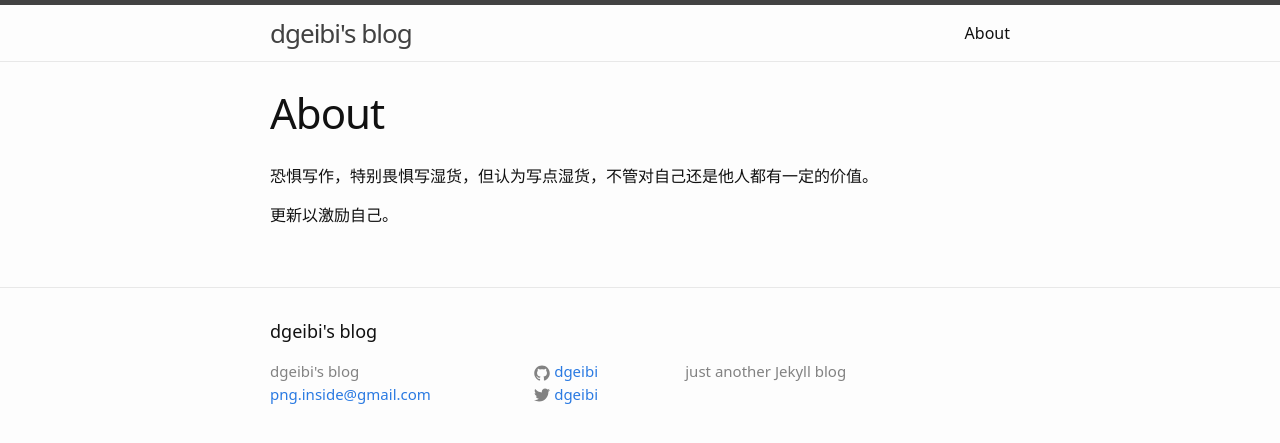
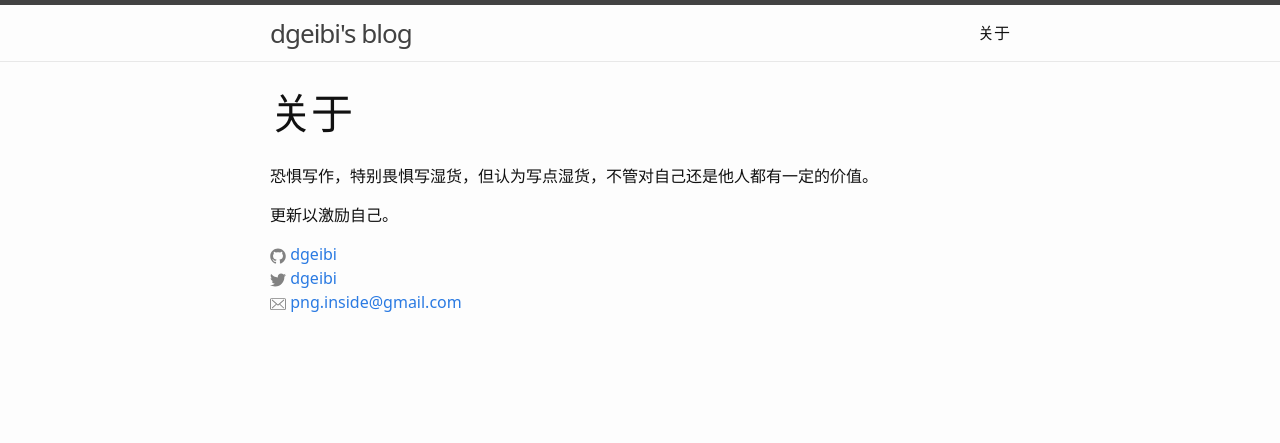
Before and after one commit to dgeibi/dgeibi.github.com, a Jekyll site: the page built from about.md, in a window 1280 px wide. Shown: the top 443 px of the page. Built offline with Jekyll 4.4.1, drawn with Linux system fonts in a browser that asks for light colours.

Commit message:
update at 2016-09-02 05:09:05 UTC

```diff
--- a/_includes/footer.html
+++ /dev/null
@@ -1,38 +0,0 @@
-<footer class="site-footer">
-
-  <div class="wrapper">
-
-    <h2 class="footer-heading">{{ site.title }}</h2>
-
-    <div class="footer-col-wrapper">
-      <div class="footer-col footer-col-1">
-        <ul class="contact-list">
-          <li>{{ site.title }}</li>
-          <li><a href="mailto:{{ site.email }}">{{ site.email }}</a></li>
-        </ul>
-      </div>
-
-      <div class="footer-col footer-col-2">
-        <ul class="social-media-list">
-          {% if site.github_username %}
-          <li>
-            {% include icon-github.html username=site.github_username %}
-          </li>
-          {% endif %}
-
-          {% if site.twitter_username %}
-          <li>
-            {% include icon-twitter.html username=site.twitter_username %}
-          </li>
-          {% endif %}
-        </ul>
-      </div>
-
-      <div class="footer-col footer-col-3">
-        <p>{{ site.description }}</p>
-      </div>
-    </div>
-
-  </div>
-
-</footer>
--- /dev/null
+++ b/_includes/icon-email.html
@@ -0,0 +1 @@
+<a href="mailto:{{ site.email }}"><span class="icon icon--email">{% include icon-email.svg %}</span><span>{{ site.email }}</span></a>
--- a/_layouts/default.html
+++ b/_layouts/default.html
@@ -15,8 +15,5 @@
 
     <a href="#" id="back-to-top" title="Back to top">&uarr;</a>
 
-    {% include footer.html %}
-
-
 </body>
 </html>
--- a/_sass/_layout.scss
+++ b/_sass/_layout.scss
@@ -88,71 +88,12 @@
         }
     }
 }
-/**
- * Site footer
- */
-.site-footer {
-    border-top: 1px solid $grey-color-light;
-    padding: $spacing-unit 0;
-}
 
-.footer-heading {
-    font-size: 18px;
-    margin-bottom: $spacing-unit / 2;
-}
-
-.contact-list,
-.social-media-list {
+.contact-list {
     list-style: none;
     margin-left: 0;
 }
 
-.footer-col-wrapper {
-    font-size: 15px;
-    color: $grey-color;
-    margin-left: -$spacing-unit / 2;
-    @extend %clearfix;
-}
-
-.footer-col {
-    float: left;
-    margin-bottom: $spacing-unit / 2;
-    padding-left: $spacing-unit / 2;
-}
-
-.footer-col-1 {
-    width: -webkit-calc(35% - (#{$spacing-unit} / 2));
-    width: calc(35% - (#{$spacing-unit} / 2));
-}
-
-.footer-col-2 {
-    width: -webkit-calc(20% - (#{$spacing-unit} / 2));
-    width: calc(20% - (#{$spacing-unit} / 2));
-}
-
-.footer-col-3 {
-    width: -webkit-calc(45% - (#{$spacing-unit} / 2));
-    width: calc(45% - (#{$spacing-unit} / 2));
-}
-@include media-query($on-laptop) {
-    .footer-col-1,
-    .footer-col-2 {
-        width: -webkit-calc(50% - (#{$spacing-unit} / 2));
-        width: calc(50% - (#{$spacing-unit} / 2));
-    }
-
-    .footer-col-3 {
-        width: -webkit-calc(100% - (#{$spacing-unit} / 2));
-        width: calc(100% - (#{$spacing-unit} / 2));
-    }
-}
-@include media-query($on-palm) {
-    .footer-col {
-        float: none;
-        width: -webkit-calc(100% - (#{$spacing-unit} / 2));
-        width: calc(100% - (#{$spacing-unit} / 2));
-    }
-}
 /**
  * Page content
  */
--- a/about.md
+++ b/about.md
@@ -1,9 +1,29 @@
 ---
 layout: page
-title: About
+title: 关于
 permalink: /about/
 ---
 
 恐惧写作，特别畏惧写湿货，但认为写点湿货，不管对自己还是他人都有一定的价值。
 
 更新以激励自己。
+
+<ul class="contact-list">
+  {% if site.github_username %}
+  <li>
+    {% include icon-github.html username=site.github_username %}
+  </li>
+  {% endif %}
+
+  {% if site.twitter_username %}
+  <li>
+    {% include icon-twitter.html username=site.twitter_username %}
+  </li>
+  {% endif %}
+
+  {% if site.email %}
+  <li>
+    {% include icon-email.html%}
+  </li>
+  {% endif %}
+</ul>
--- a/index.html
+++ b/index.html
@@ -4,7 +4,7 @@ layout: default
 
 <div class="home">
 
-  <h1 class="page-heading">Posts</h1>
+  <h1 class="page-heading">日志</h1>
 
   <ul class="post-list">
     {% for post in site.posts %}
```
Also changed, not shown: _layouts/post.html (+9 -1 lines), _includes/icon-email.svg (added).
